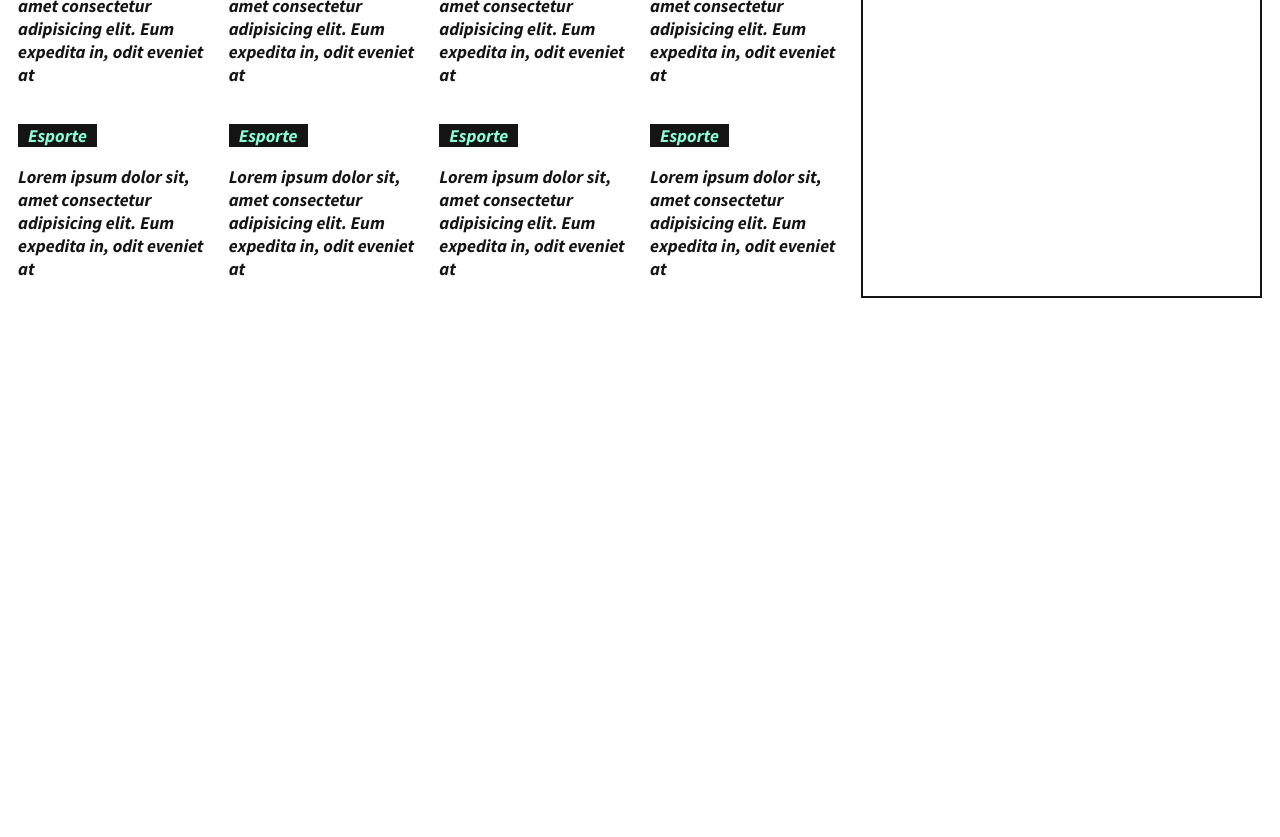
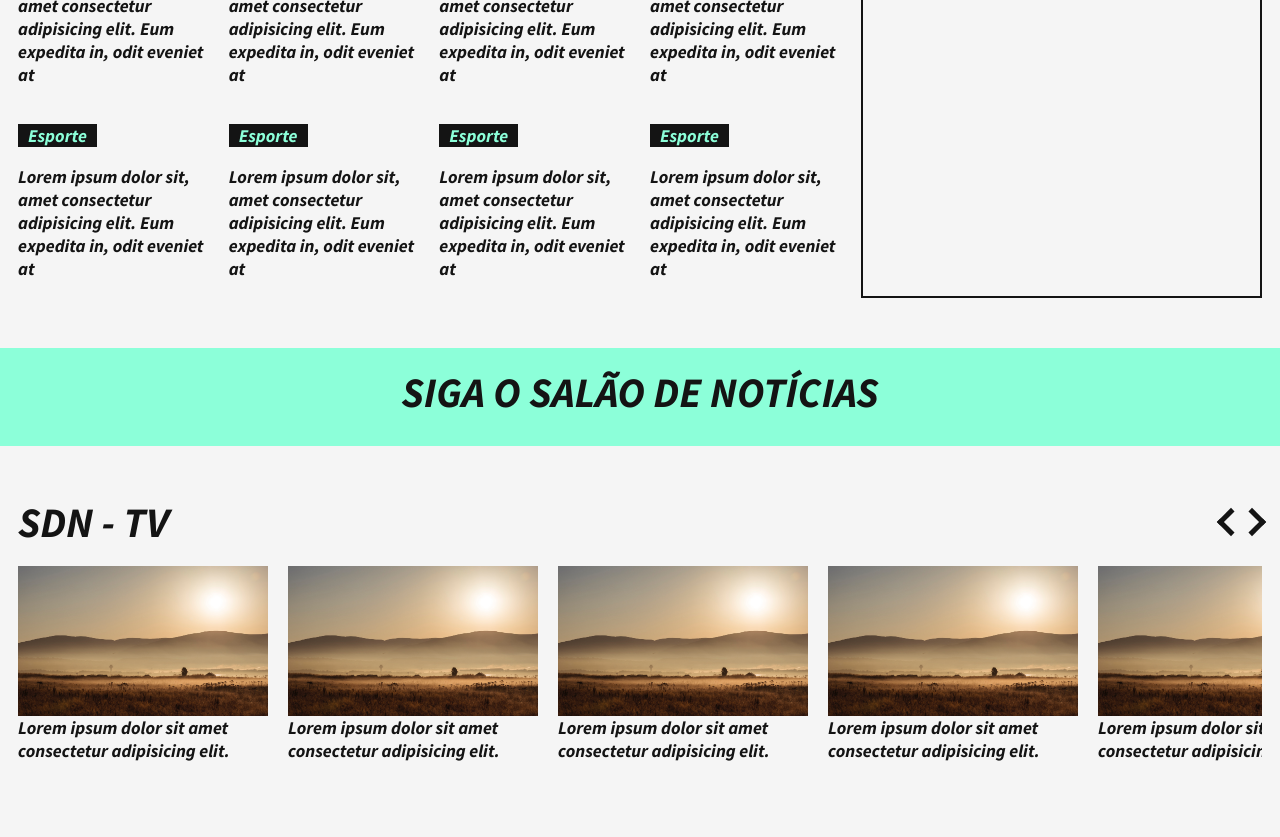
Before and after one commit to LGPossatto/grid-site-layout, a plain HTML site: page index.html in a window 1280 px wide. Shown: the part 1679-2516 px from the top of the page. Before the commit the page ends 2227 px from the top, so only its background shows below. Drawn offline with Linux system fonts and the light colour scheme.

Commit message:
added carousel

```diff
--- a/index.html
+++ b/index.html
@@ -248,8 +248,63 @@
           <div class="div-b"></div>
         </div>
       </section>
+
+      <section class="follow-us flex flex-fdc flex-aic container-padding-lr container-padding-tb">
+        <h3 class="fs-title fc-text">Siga o Salão de Notícias</h3>
+        <div class="follow-us__links flex flex-jcc flex-fww">
+          <a class="fs-title fc-text" href="#!"><i class="fab fa-facebook-square"></i></a>
+          <a class="fs-title fc-text" href="#!"><i class="fab fa-twitter-square"></i></a>
+          <a class="fs-title fc-text" href="#!"><i class="fab fa-instagram-square"></i></a>
+          <a class="fs-title fc-text" href="#!"><i class="fab fa-youtube-square"></i></a>
+        </div>
+      </section>
+
+      <section class="videos container container-padding-lr">
+        <div class="videos__head flex flex-jcsb flex-aic">
+          <h3 class="fs-title fc-text">SdN - TV</h3>
+          <div class="move-videos-btn">
+            <button class="btn-l" id='carousel-btn-l'></button>
+            <button class="btn-r" id='carousel-btn-r'></button>
+          </div>
+        </div>
+        <div class="videos__box container-padding-tb">
+          <div class="carousel-box flex" id="carousel-box">
+            <div class="videos-pannel">
+              <div class="img-box">
+                <img src="/images/marrom.jpg" alt="">
+              </div>
+              <h4 class="fs-text fc-text">Lorem ipsum dolor sit amet consectetur adipisicing elit.</h4>
+            </div>
+            <div class="videos-pannel">
+              <div class="img-box">
+                <img src="/images/marrom.jpg" alt="">
+              </div>
+              <h4 class="fs-text fc-text">Lorem ipsum dolor sit amet consectetur adipisicing elit.</h4>
+            </div>
+            <div class="videos-pannel">
+              <div class="img-box">
+                <img src="/images/marrom.jpg" alt="">
+              </div>
+              <h4 class="fs-text fc-text">Lorem ipsum dolor sit amet consectetur adipisicing elit.</h4>
+            </div>
+            <div class="videos-pannel">
+              <div class="img-box">
+                <img src="/images/marrom.jpg" alt="">
+              </div>
+              <h4 class="fs-text fc-text">Lorem ipsum dolor sit amet consectetur adipisicing elit.</h4>
+            </div>
+            <div class="videos-pannel">
+              <div class="img-box">
+                <img src="/images/marrom.jpg" alt="">
+              </div>
+              <h4 class="fs-text fc-text">Lorem ipsum dolor sit amet consectetur adipisicing elit.</h4>
+            </div>
+          </div>
+        </div>
+      </section>
     </main>
 
     <div style="height: 250px;"></div>
+    <script src="/js/main.js"></script>
   </body>
 </html>
--- a/js/main.js
+++ b/js/main.js
@@ -0,0 +1,30 @@
+// ------------------------------------------------------------------
+// carousel ---------------------------------------------------------
+let carouselBox = document.getElementById("carousel-box");
+let carouselBtnL = document.getElementById("carousel-btn-l");
+let carouselBtnR = document.getElementById("carousel-btn-r");
+
+const moveCarousel = (direction) => {
+  let carouselBoxPos = carouselBox.style.transform.slice(11, -3);
+
+  if (carouselBoxPos === "") {
+    carouselBoxPos = 0;
+  }
+
+  if (direction === "left") {
+    carouselBox.style.transform = `translateX(${
+      270 + parseInt(carouselBoxPos)
+    }px)`;
+    console.log("ok l");
+  } else if (direction === "right") {
+    carouselBox.style.transform = `translateX(${
+      -270 + parseInt(carouselBoxPos)
+    }px)`;
+    console.log(`translateX(${-270 + parseInt(carouselBoxPos)}px)`);
+    console.log("ok r");
+  }
+};
+
+carouselBtnL.addEventListener("click", () => moveCarousel("left"));
+carouselBtnR.addEventListener("click", () => moveCarousel("right"));
+// ------------------------------------------------------------------
--- a/styles/scss/_globals.scss
+++ b/styles/scss/_globals.scss
@@ -16,6 +16,7 @@ li {
 
 html,
 body {
+  background-color: $color-white;
   overflow-x: hidden;
   font-size: 62.5%;
 }
@@ -128,6 +129,10 @@ body {
 // flex
 .flex {
   display: flex;
+
+  &-fww {
+    flex-wrap: wrap;
+  }
 
   &-fdc {
     flex-direction: column;
--- a/styles/scss/_main.scss
+++ b/styles/scss/_main.scss
@@ -1,3 +1,4 @@
+// recent news ------------------------------------------------------
 .recent-news {
   &__1 {
     .news-1 {
@@ -162,3 +163,77 @@
     }
   }
 }
+
+// follow us --------------------------------------------------------
+.follow-us {
+  background-color: $color-highlight-green;
+  margin: 50px 0;
+
+  .follow-us__links {
+    padding: 0.5rem;
+
+    a {
+      &:not(:first-child) {
+        margin-left: 2rem;
+      }
+    }
+  }
+}
+
+// videos -----------------------------------------------------------
+.videos {
+  &__head {
+    .move-videos-btn {
+      .btn-l,
+      .btn-r {
+        cursor: pointer;
+        background-color: $color-white;
+        width: 2rem;
+        height: 2rem;
+        border: none;
+        border-bottom: 5px solid $color-black;
+      }
+
+      .btn-l {
+        border-left: 5px solid $color-black;
+        transform: rotate(45deg);
+      }
+
+      .btn-r {
+        border-right: 5px solid $color-black;
+        transform: rotate(-45deg);
+      }
+    }
+  }
+
+  &__box {
+    overflow: hidden;
+
+    .carousel-box {
+      transition: transform 0.25s ease-in-out;
+
+      .videos-pannel {
+        width: 250px;
+        height: 250px;
+        margin-right: 2rem;
+
+        .img-box {
+          width: 250px;
+          height: 150px;
+          overflow: hidden;
+
+          img {
+            width: 100%;
+            transition: transform 0.25s ease-in-out;
+          }
+        }
+
+        &:hover {
+          img {
+            transform: scale(1.1);
+          }
+        }
+      }
+    }
+  }
+}
```
Also changed, not shown: styles/css/style.css, 1 other file.
